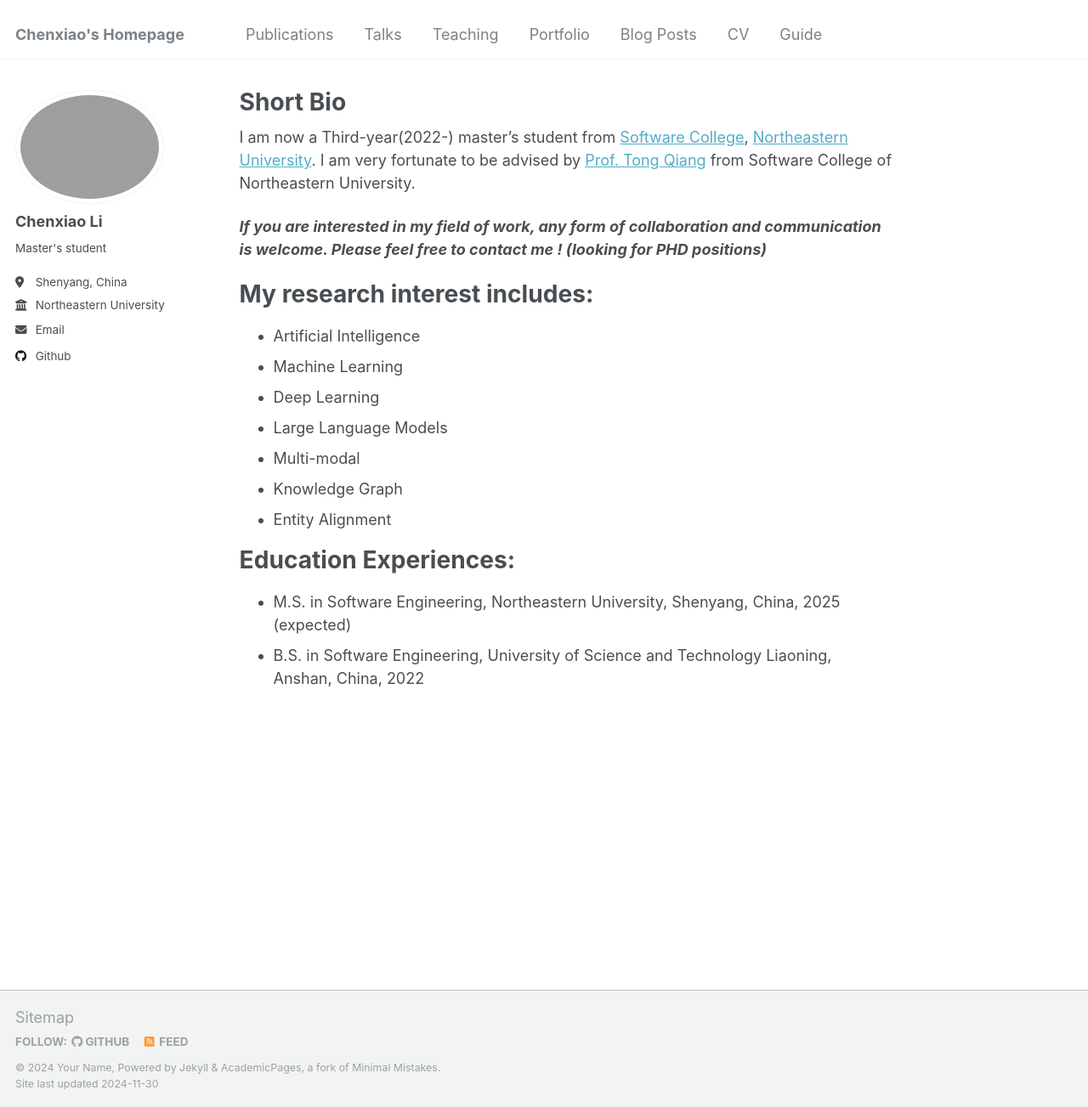
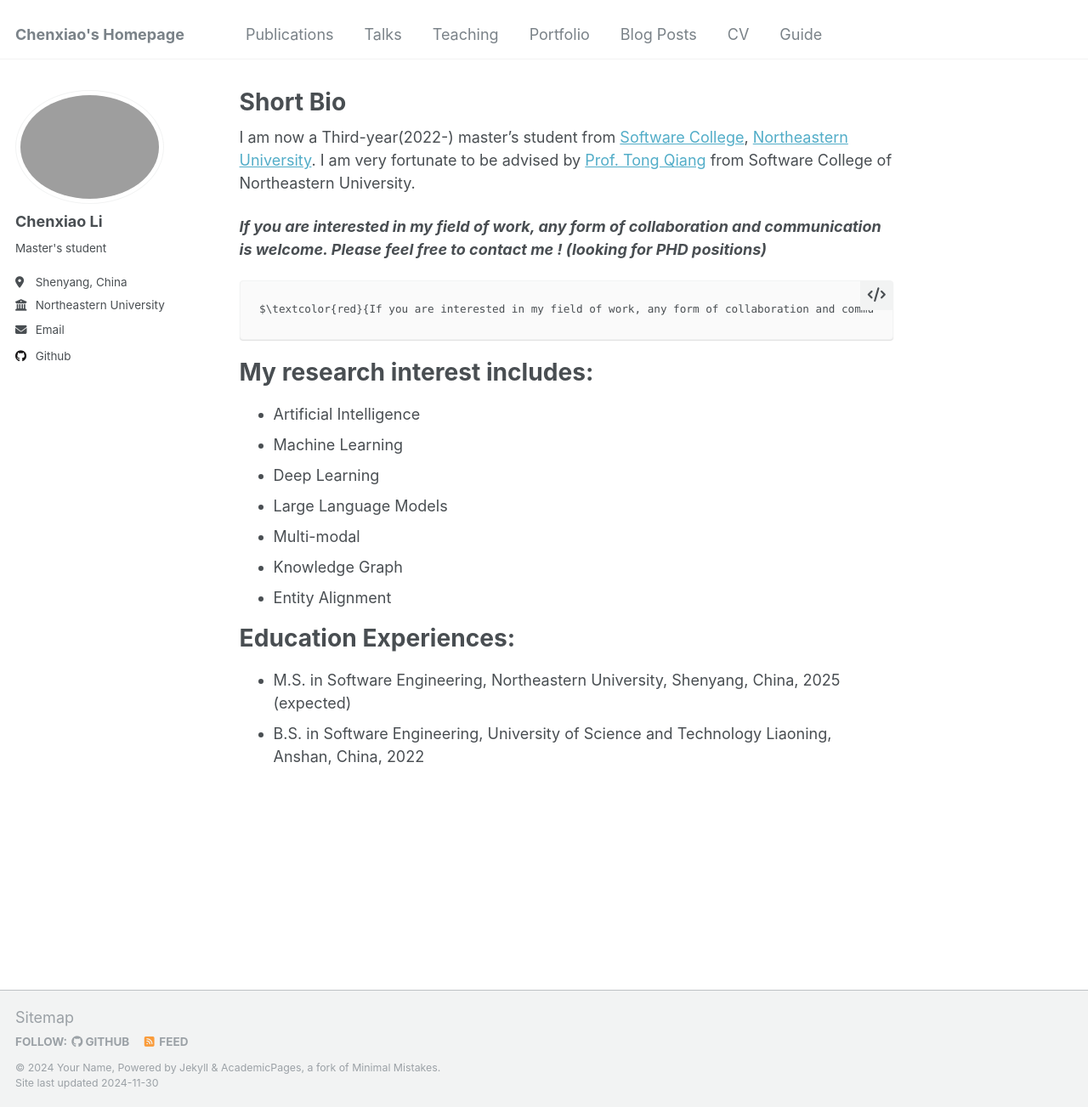
Before and after one commit to ChenxiaoLi-Joe/chenxiaoli.github.io, a Jekyll site: the page built from _pages/about.md, in a window 1280 px wide and 1303 px high. Shown: the whole window at 85% size. Built offline with Jekyll 4.4.1, drawn with Linux system fonts in a browser that asks for light colours.

Commit message:
20241130:1

````diff
--- a/_pages/about.md
+++ b/_pages/about.md
@@ -10,6 +10,10 @@ redirect_from:
 I am now a Third-year(2022-) master’s student from [Software College](http://sc.neu.edu.cn/english/mainm.htm), [Northeastern University](https://www.neu.edu.cn/). I am very fortunate to be advised by [Prof. Tong Qiang](http://faculty.neu.edu.cn/tongq/en/index.htm) from Software College of Northeastern University.
 
 ***If you are interested in my field of work, any form of collaboration and communication is welcome. Please feel free to contact me ! (looking for PHD positions)***
+
+```
+$\textcolor{red}{If you are interested in my field of work, any form of collaboration and communication is welcome. Please feel free to contact me ! (looking for PHD positions)} $
+```
 
 # My research interest includes:
 
````
